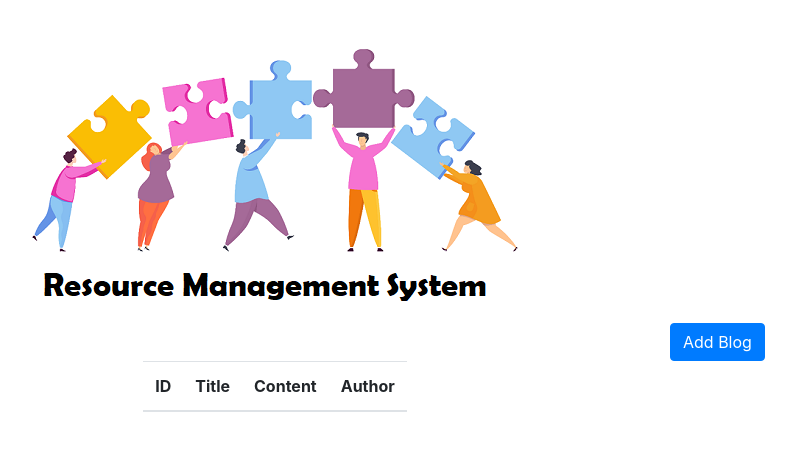
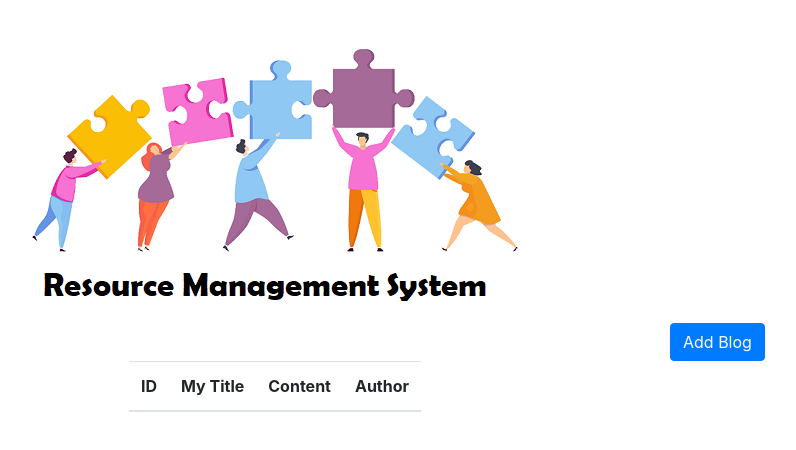
Before and after one commit to SKUMP0/blogger-ci-cd, a website: page public/index.html in a window 1280 px wide. Shown: the whole page, without its empty margins (365-1161 px from the left). Drawn offline with nearby package versions, Linux system fonts and the light colour scheme; no server answers.

Commit message:
Force redeploy to GitHub Pages

```diff
--- a/public/index.html
+++ b/public/index.html
@@ -32,7 +32,7 @@
             <thead>
               <tr>
                 <th>ID</th>
-                <th>Title</th>
+                <th>My Title</th>
                 <th>Content</th>
                 <th>Author</th>
               </tr>
```
